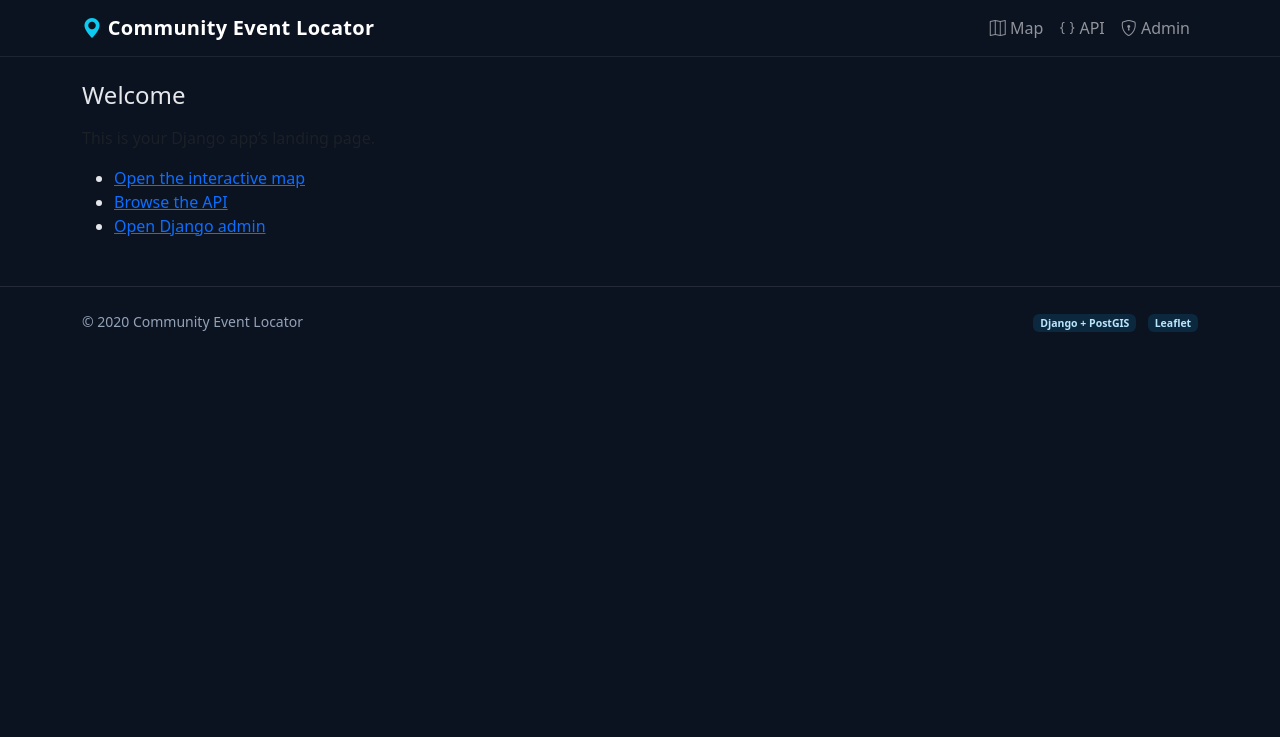
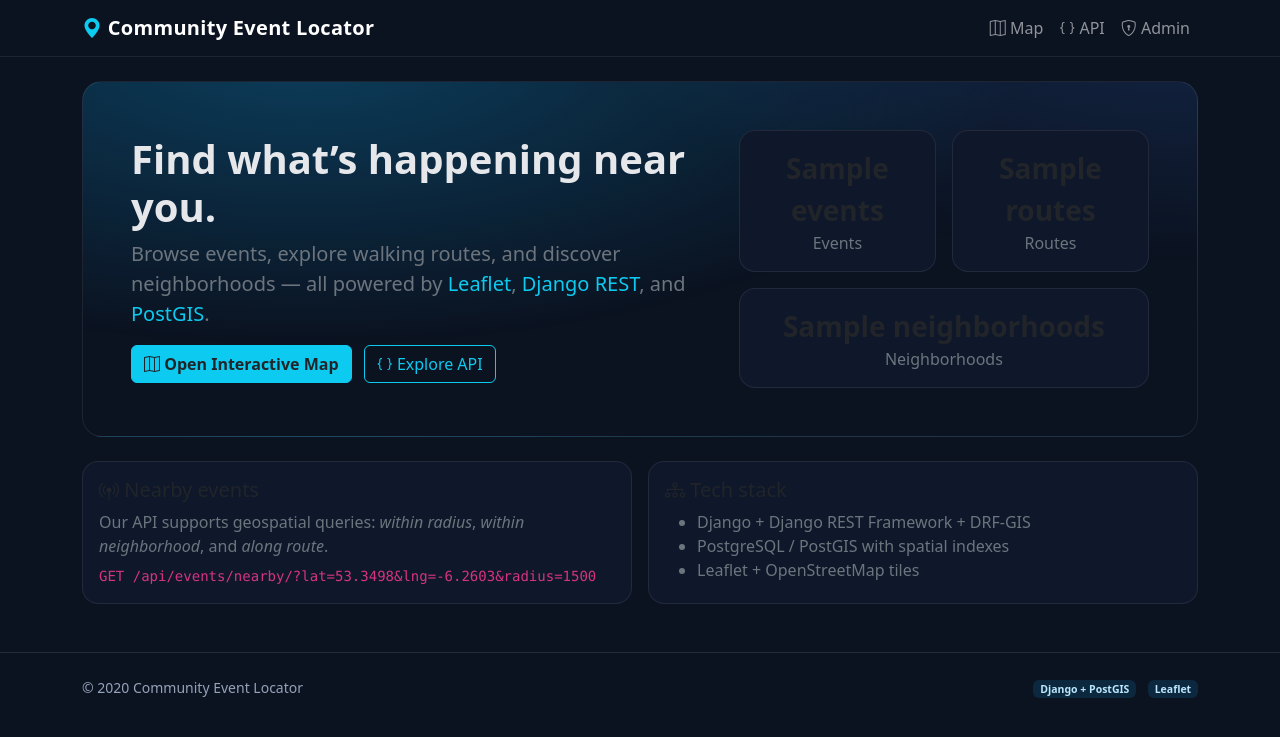
Before and after one commit to C22374581/community-event-locator, a Django app: template templates/home.html in a window 1280 px wide. Shown: the top 737 px of the page. Run offline with Django 5.2, Linux system fonts and the light colour scheme; the template is opened without the code that fills it: most values are stand-ins (such as "Sample title", 1, 10 or a date in 2020).

Commit message:
chore: sync routes, views, and home template updates

```diff
--- a/config/urls.py
+++ b/config/urls.py
@@ -1,18 +1,17 @@
 from django.contrib import admin
 from django.urls import path, include
-from rest_framework.routers import DefaultRouter
-
 from places.views import home, map_view
+from rest_framework import routers
 from places.views_api import EventViewSet, RouteViewSet, NeighborhoodViewSet
 
-router = DefaultRouter()
-router.register(r'events', EventViewSet)
-router.register(r'routes', RouteViewSet)
-router.register(r'neighborhoods', NeighborhoodViewSet)
+router = routers.DefaultRouter()
+router.register(r"events", EventViewSet, basename="event")
+router.register(r"routes", RouteViewSet, basename="route")
+router.register(r"neighborhoods", NeighborhoodViewSet, basename="neighborhood")
 
 urlpatterns = [
-    path('admin/', admin.site.urls),
-    path('', home, name='home'),
-    path('map/', map_view, name='map'),
-    path('api/', include(router.urls)),
+    path("admin/", admin.site.urls),
+    path("", home, name="home"),
+    path("map/", map_view, name="map"),
+    path("api/", include(router.urls)),
 ]
--- a/templates/home.html
+++ b/templates/home.html
@@ -1,10 +1,65 @@
 {% extends "base.html" %}
+{% block title %}Home · Community Event Locator{% endblock %}
+
 {% block content %}
-  <h1 class="h4 mb-3">Welcome</h1>
-  <p class="text-muted">This is your Django app’s landing page.</p>
-  <ul>
-    <li><a href="/map/">Open the interactive map</a></li>
-    <li><a href="/api/">Browse the API</a></li>
-    <li><a href="/admin/">Open Django admin</a></li>
-  </ul>
+<section class="hero">
+  <div class="row align-items-center g-4">
+    <div class="col-lg-7">
+      <h1 class="display-6 fw-semibold mb-2">Find what’s happening near you.</h1>
+      <p class="lead text-secondary">Browse events, explore walking routes, and discover neighborhoods — all powered by <span class="text-info">Leaflet</span>, <span class="text-info">Django REST</span>, and <span class="text-info">PostGIS</span>.</p>
+      <div class="mt-3">
+        <a href="{% url 'map' %}" class="btn btn-info text-dark fw-semibold me-2">
+          <i class="bi bi-map"></i> Open Interactive Map
+        </a>
+        <a href="/api/" class="btn btn-outline-info">
+          <i class="bi bi-braces"></i> Explore API
+        </a>
+      </div>
+    </div>
+    <div class="col-lg-5">
+      <div class="row g-3">
+        <div class="col-6">
+          <div class="card p-3 text-center">
+            <div class="fs-3 fw-bold">{{ stats.events }}</div>
+            <div class="text-secondary">Events</div>
+          </div>
+        </div>
+        <div class="col-6">
+          <div class="card p-3 text-center">
+            <div class="fs-3 fw-bold">{{ stats.routes }}</div>
+            <div class="text-secondary">Routes</div>
+          </div>
+        </div>
+        <div class="col-12">
+          <div class="card p-3 text-center">
+            <div class="fs-3 fw-bold">{{ stats.neighborhoods }}</div>
+            <div class="text-secondary">Neighborhoods</div>
+          </div>
+        </div>
+      </div>
+    </div>
+  </div>
+</section>
+
+<section class="mt-4">
+  <div class="row g-3">
+    <div class="col-md-6">
+      <div class="card p-3 h-100">
+        <h5 class="mb-2"><i class="bi bi-broadcast-pin"></i> Nearby events</h5>
+        <p class="text-secondary mb-2">Our API supports geospatial queries: <em>within radius</em>, <em>within neighborhood</em>, and <em>along route</em>.</p>
+        <code class="small">GET /api/events/nearby/?lat=53.3498&lng=-6.2603&radius=1500</code>
+      </div>
+    </div>
+    <div class="col-md-6">
+      <div class="card p-3 h-100">
+        <h5 class="mb-2"><i class="bi bi-diagram-3"></i> Tech stack</h5>
+        <ul class="mb-0 text-secondary">
+          <li>Django + Django REST Framework + DRF-GIS</li>
+          <li>PostgreSQL / PostGIS with spatial indexes</li>
+          <li>Leaflet + OpenStreetMap tiles</li>
+        </ul>
+      </div>
+    </div>
+  </div>
+</section>
 {% endblock %}
```
Also changed, not shown: places/views.py (+9 -2 lines).
